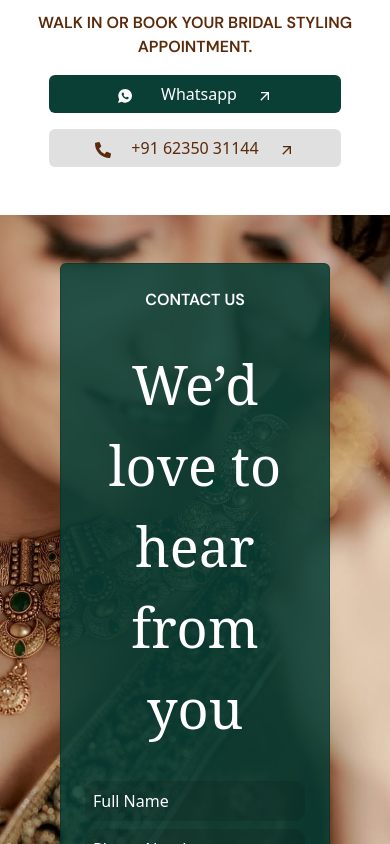
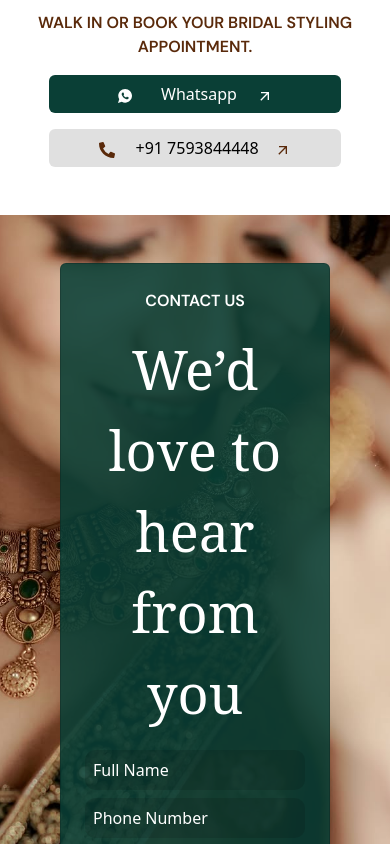
Before and after one commit to rootmentsdev/Zorucci, a React (Vite) app in the folder frontend/: page / in a window 390 px wide. Shown: the part 7040-7884 px from the top of the page. Built offline with nearby package versions, Linux system fonts and the light colour scheme; a web font is replaced by a local one.

Commit message:
connected the telecall button

```diff
--- a/frontend/src/components/Footer.jsx
+++ b/frontend/src/components/Footer.jsx
@@ -25,15 +25,9 @@ function Footer() {
                   src={logo2}
                   alt=""
                   fluid
-                  className="mb-3 pb-3 mx-auto mx-md-0"
+                  className=" mx-auto mx-md-0"
                   style={{ width: "180px" }}
                 />
-              </li>
-              <li className='py-3'>
-                <FaPhoneAlt className='me-3' /> +91 62350 31144
-              </li>
-              <li className='py-3'>
-                <RiWhatsappFill className='me-3' /> Whatsapp
               </li>
             </ul>
           </Col>
--- a/frontend/src/pages/Contactpage.jsx
+++ b/frontend/src/pages/Contactpage.jsx
@@ -5,7 +5,7 @@ import Col from 'react-bootstrap/Col';
 import Card from 'react-bootstrap/Card';
 import contactimg1 from '../images/contactimg1.jpg';
 import '../styles/contact.css';
-import '../styles/responsive.css';
+import '../styles/responsive.css'
 
 function Contactpage() {
   const [formData, setFormData] = useState({
@@ -66,13 +66,13 @@ function Contactpage() {
           <Col md={6} sm={12}>
             <Card className="text-white text-md-start text-center p-4" style={{ backgroundColor: "#0A3F36E0" }}>
               <Card.Text>
-                <p id='Chead1'>CONTACT US</p>
+                <span id='Contacthead1'>CONTACT US</span>
               </Card.Text>
               <Card.Text>
-                <p id='Chead2'>
+                <span id='Contacthead2'>
                   We’d love to <br />
                   hear from you
-                </p>
+                </span>
               </Card.Text>
               <form onSubmit={handleSubmit} className='d-flex flex-column contact-form'>
                 <input
--- a/frontend/src/pages/Landingpage.jsx
+++ b/frontend/src/pages/Landingpage.jsx
@@ -90,7 +90,8 @@ function Landingpage() {
                     color: "#5A2A0B",
                   }}
                 >
-                  Book Appointment{" "}
+                  <a style={{textDecoration:"none",color:"black"}} href="tel:+917593844448"> Book Appointment{" "}</a>
+
                   <span>
                     <MdArrowOutward className='ms-5 mb-1' />
                   </span>
--- a/frontend/src/pages/Locationpage.jsx
+++ b/frontend/src/pages/Locationpage.jsx
@@ -123,12 +123,12 @@ function Locationpage() {
           <Col md={3} sm={12}>
             <button id='locbtn2' className='btn py-md-3 d-flex d-md-block d-none'
               style={{ width: "75%", borderBottom: "solid", borderRadius: 0, color: "#5A2A0B" }}>
-              <FaPhoneAlt className='me-3' /> +91 62350 31144 <MdArrowOutward className='ms-3' />
+              <FaPhoneAlt className='me-3' /> <a style={{textDecoration:"none",color:"black"}} href="tel:+917593844448">+91 7593844448</a><MdArrowOutward className='ms-3' />
             </button>
 
             <button id='locbtn2' className='btn py-md-3 d-md-none d-block mx-auto mt-3'
               style={{ width: "80%", backgroundColor: "rgba(0, 0, 0, 0.12)", color: "#5A2A0B" }}>
-              <FaPhoneAlt className='me-3' /> +91 62350 31144 <MdArrowOutward className='ms-3' />
+              <FaPhoneAlt className='me-3' /> <a style={{textDecoration:"none",color:"black"}} href="tel:+917593844448">+91 7593844448</a><MdArrowOutward className='ms-3' />
             </button>
           </Col>
         </Row>
--- a/frontend/src/styles/contact.css
+++ b/frontend/src/styles/contact.css
@@ -1,10 +1,10 @@
-#Chead1{
+#Contacthead1{
   font-family: "DM Sans", sans-serif;
   font-weight: 600;
   font-size: 16px;
 }
 
-#Chead2{
+#Contacthead2{
  font-family: "Noto Serif", serif;
          font-weight: 400;
          font-size: 54px;
--- a/frontend/src/styles/responsive.css
+++ b/frontend/src/styles/responsive.css
@@ -47,11 +47,11 @@
     height: 100px;
   }
 
-  #Chead2{
+  #Contacthead2{
    font-size: 28px;
    }
 
-  #Chead1{
+  #Contacthead1{
   font-size: 16px;
    }
 }
@@ -112,7 +112,7 @@
   font-size: 16px;
    }
 
-   #lhead{
+  #lhead{
   font-family: "Noto Serif", serif;
          font-weight: 200;
          font-size: 16px;
```
